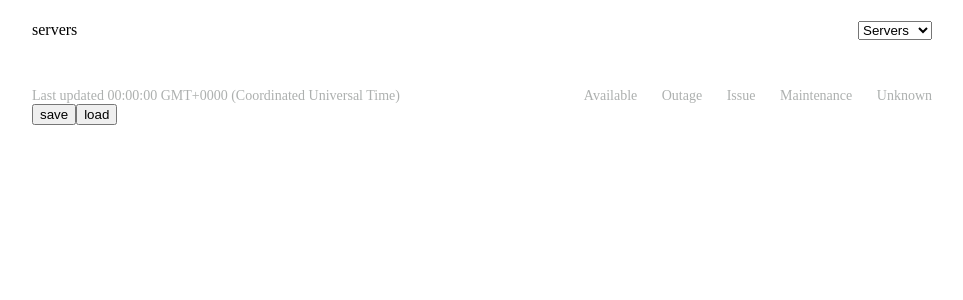
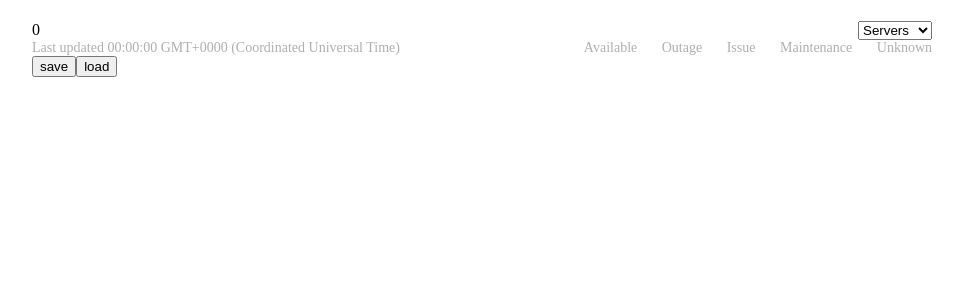
Before and after one commit to sbuggay/sentry, a React app in the folder packages/sentry-client/: page / in a window 1280 px wide. Shown: the top 300 px of the page, without its empty margins (158-1121 px from the left). Built offline with nearby package versions, Linux system fonts and the light colour scheme; the HTML template or start-up script is replaced by a standard one.

Commit message:
Update view definition

```diff
--- a/packages/sentry-client/src/sentry/actions.ts
+++ b/packages/sentry-client/src/sentry/actions.ts
@@ -4,8 +4,6 @@ import { Dispatch } from "redux";
 
 import { POLLING_TIME, STATUS } from "./constants";
 import { load, save } from "./lib/storage";
-
-import { IView } from "./constants";
 
 import { IState } from "./reducer";
 
@@ -65,7 +63,7 @@ export const pollServer = (server: any) => {
         const requestInit: RequestInit = {
             method: "GET",
             headers: new Headers(),
-            cache: "no-cache"
+            cache: "no-store"
         };
 
         fetch(server.host, requestInit).then((response: Response) => {
@@ -97,7 +95,7 @@ export const pollServer = (server: any) => {
     };
 };
 
-export const changeView = (view: IView) => {
+export const changeView = (view: number) => {
     return {
         type: actionTypes.VIEW_CHANGE,
         payload: view
--- a/packages/sentry-client/src/sentry/constants.ts
+++ b/packages/sentry-client/src/sentry/constants.ts
@@ -1,4 +1,5 @@
-export const POLLING_TIME = 5000;
+// Polling time, in ms
+export const POLLING_TIME = 10000;
 
 export enum STATUS {
     OUTAGE,
@@ -8,11 +9,8 @@ export enum STATUS {
     MAINTENANCE
 }
 
-export interface IView {
-    [key: string]: "Servers" | "Services";
-}
+// export interface IView {
+//     [key: string]: "Servers" | "Services";
+// }
 
-export const view: IView = {
-    servers: "Servers",
-    services: "Services"
-};
+export const view: string[] = ["Servers", "Services"];
--- a/packages/sentry-client/src/sentry/reducer.ts
+++ b/packages/sentry-client/src/sentry/reducer.ts
@@ -50,7 +50,7 @@ export interface IServer {
 
 export interface IState {
     title: string;
-    view: string;
+    view: number;
     servers: {
         [id: string]: IServer
     };
@@ -59,7 +59,7 @@ export interface IState {
 
 export const initialState: IState = {
     title: "",
-    view: "servers",
+    view: 0,
     servers: {
 
     },
```
